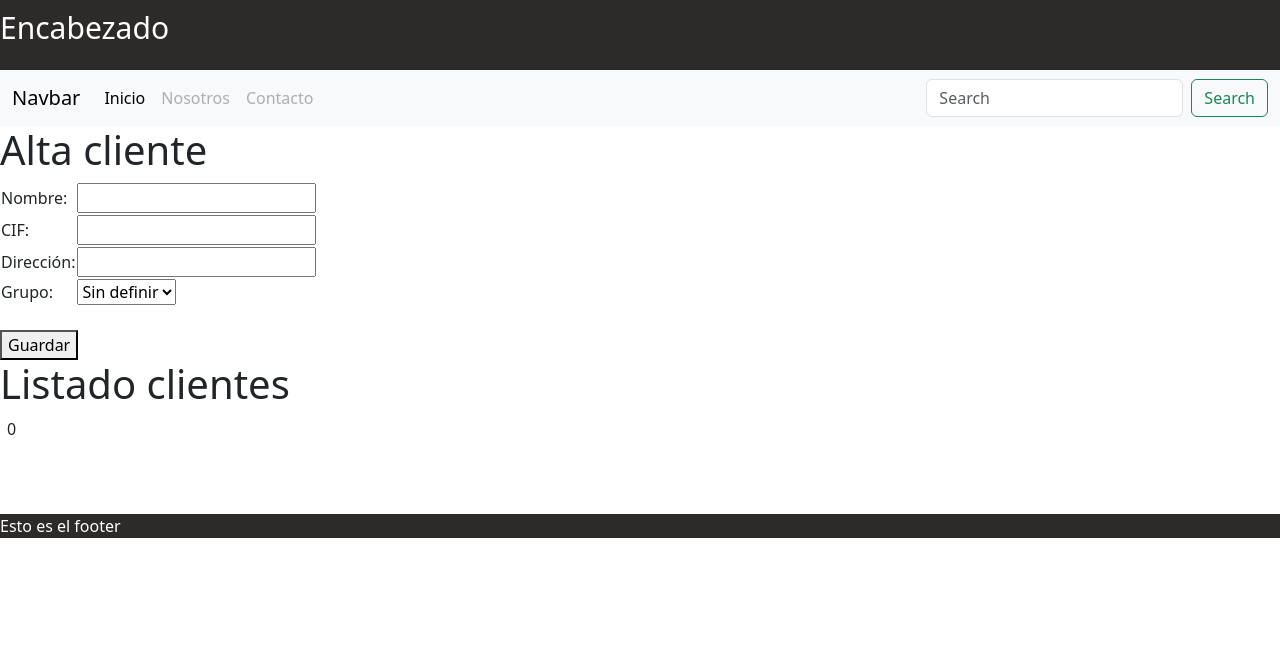
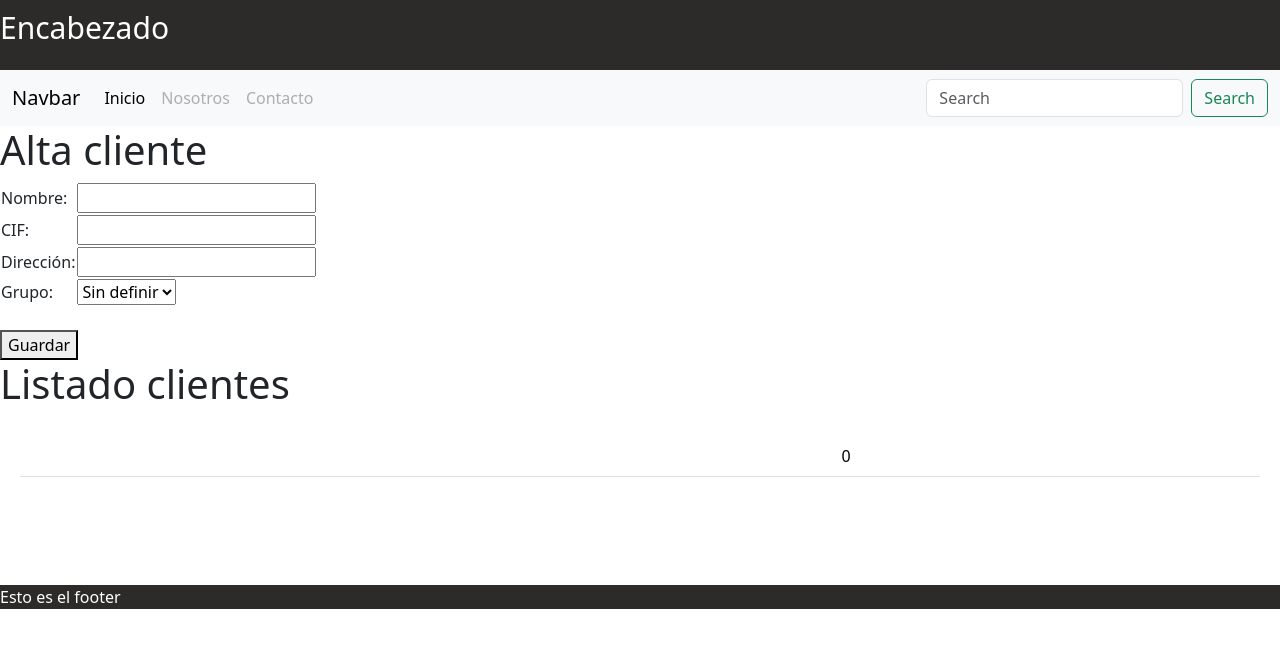
Before and after one commit to sofia1900/ServiceAngular, an Angular app: page / in a window 1280 px wide. Both pictures are taken after a click on the button "Guardar". Shown: the top 648 px of the page. Built offline with nearby package versions, Linux system fonts and the light colour scheme.

Commit message:
ejercicio 2 servicios

```diff
--- a/src/app/componentes/listado-clientes/listado-clientes.component.css
+++ b/src/app/componentes/listado-clientes/listado-clientes.component.css
@@ -0,0 +1,3 @@
+#tabla{
+  padding: 20px;
+}
--- a/src/app/componentes/listado-clientes/listado-clientes.component.html
+++ b/src/app/componentes/listado-clientes/listado-clientes.component.html
@@ -1,12 +1,14 @@
 <h1> Listado clientes </h1>
-<div *ngIf="clientes.length != 0; else vacio">
-  <table>
+<div *ngIf="clientes.length != 0; else vacio" id="tabla">
+  <table class="table table-hover">
+    <tbody>
       <tr *ngFor="let cliente of clientes">
         <td>{{cliente.nombre}}</td>
         <td>{{cliente.cif}}</td>
         <td>{{cliente.direccion}}</td>
         <td>{{cliente.grupo}}</td>
       </tr>
+    </tbody>
   </table>
 </div>
 <ng-template #vacio><p>No hay clientes por el momento</p></ng-template>
--- a/src/app/componentes/listado-clientes/listado-clientes.component.ts
+++ b/src/app/componentes/listado-clientes/listado-clientes.component.ts
@@ -18,9 +18,9 @@ export class ListadoClientesComponent {
   clientes : Cliente[] = []
   constructor(private clienteService : ClientesService) {}
   ngOnInit(){
-    this.clientes = this.clienteService.getClientes();
+    this.clienteService.getClientes()
+      .subscribe( clientes =>
+        this.clientes = clientes
+      )
   }
-
-  protected readonly empty = empty;
-  protected readonly isEmpty = isEmpty;
 }
--- a/src/app/service/clientes.service.ts
+++ b/src/app/service/clientes.service.ts
@@ -1,6 +1,6 @@
 import { Injectable } from '@angular/core';
 import {Cliente, Grupo} from "../cliente.model";
-import {Observable} from "rxjs";
+import {Observable, of} from "rxjs";
 
 @Injectable({
   providedIn: 'root'
@@ -15,8 +15,8 @@ export class ClientesService {
   clientes : Cliente[] = [];
   constructor() {}
 
-  getClientes () /*: Observable<Cliente[]>*/ {
-    return this.clientes
+  getClientes () : Observable<Cliente[]>{
+    return of(this.clientes);
   }
 
   getGrupos() {
```
Lines whose indentation alone changed are shown as unchanged.
